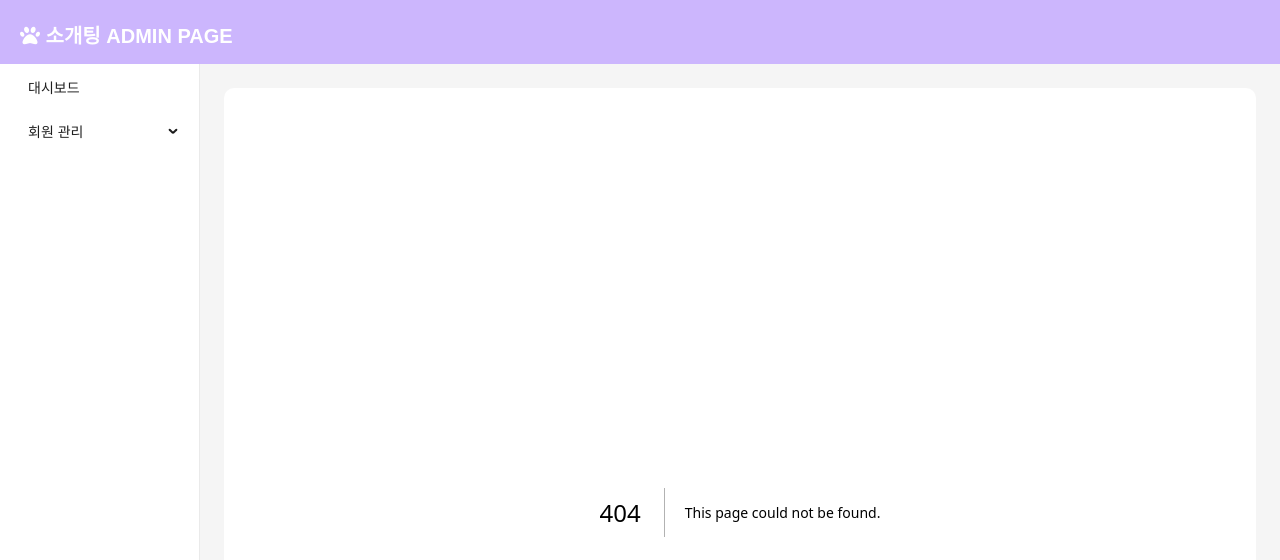
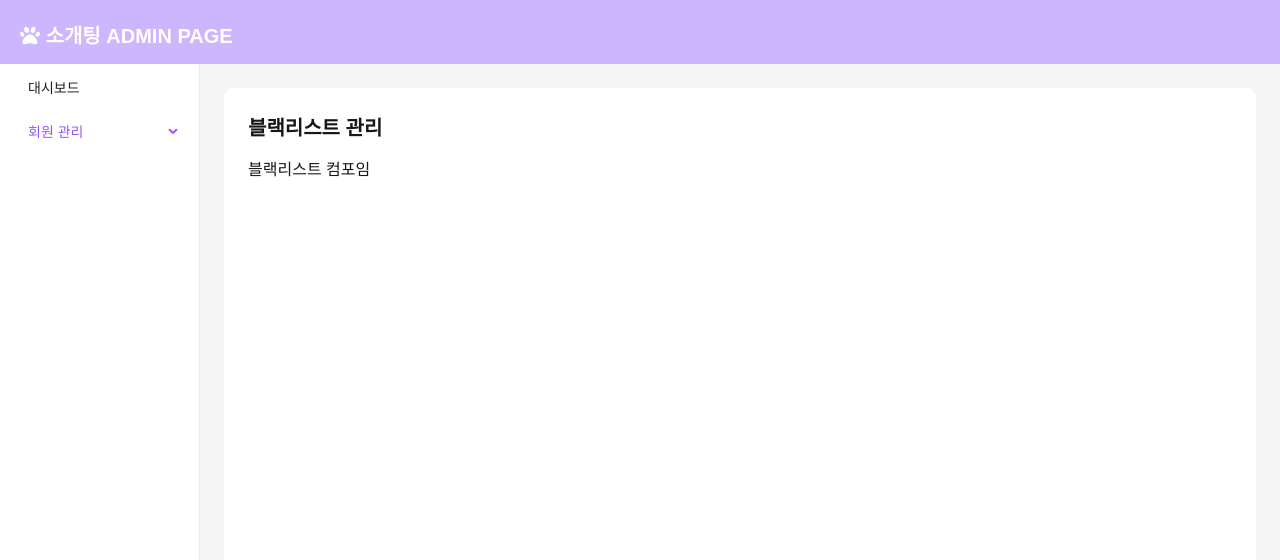
Before and after one commit to Team-YES/PuppyCupid_Admin, a Next.js app in the folder admin-project/: page /users/blackList in a window 1280 px wide. Before the commit this address had no page. Shown: the top 560 px of the page. Built offline with nearby package versions, Linux system fonts and the light colour scheme.

Commit message:
Feat: 블랙리스트 page 및 sidebar생성

```diff
--- /dev/null
+++ b/admin-project/src/components/BlackListComp/index.tsx
@@ -0,0 +1,19 @@
+import { BlackListStyled } from "./styled";
+
+interface TitleProps {
+  title: string;
+  button?: string;
+}
+
+const BlackListComp = ({ title, button }: TitleProps) => {
+  return (
+    <BlackListStyled>
+      {/* 타이틀 */}
+      <div className="global_title">{title}</div>
+
+      <div>블랙리스트 컴포임</div>
+    </BlackListStyled>
+  );
+};
+
+export default BlackListComp;
--- /dev/null
+++ b/admin-project/src/components/BlackListComp/styled.ts
@@ -0,0 +1,3 @@
+import styled from "styled-components";
+
+export const BlackListStyled = styled.div``;
--- /dev/null
+++ b/admin-project/src/pages/users/blackList/index.tsx
@@ -0,0 +1,7 @@
+import BlackListComp from "@/components/BlackListComp";
+
+const BlackList = () => {
+  return <BlackListComp title={"블랙리스트 관리"}></BlackListComp>;
+};
+
+export default BlackList;
--- a/admin-project/src/utill/createSideMenu.tsx
+++ b/admin-project/src/utill/createSideMenu.tsx
@@ -48,6 +48,10 @@ export const sidebarMenus = createSidebarMenus([
         key: "/users/inquiries",
         label: "문의 정보",
       },
+      {
+        key: "/users/blackList",
+        label: "블랙리스트 관리",
+      },
     ],
   },
 ]);
```
Also changed, not shown: admin-project/src/features/Login/index.tsx (+24 -2 lines).
